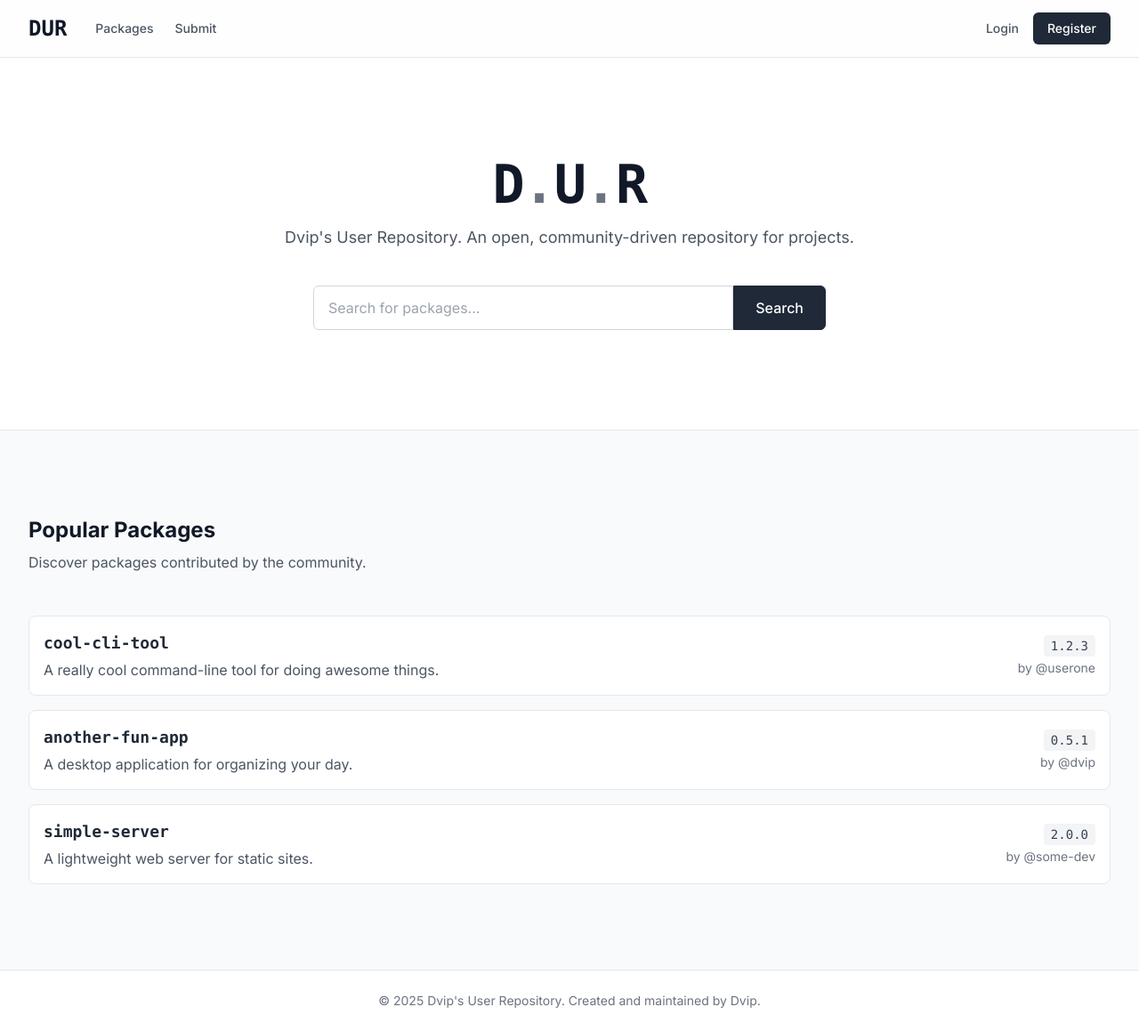
After one commit to dvip1/dur, a FastAPI app: template app/templates/home.html in a window 1280 px wide. The commit adds this page. Shown: the whole page at 89% size. Run offline with FastAPI, Linux system fonts and the light colour scheme; the template is opened without the code that fills it, so the values that code supplies are empty; parts of the project's set-up code (start-up, migrations or seed data) failed here and were passed over; some libraries are stand-ins or nearby versions.

Commit message:
add: home page

```diff
--- a/app/main.py
+++ b/app/main.py
@@ -3,8 +3,10 @@ from fastapi.staticfiles import StaticFiles
 from fastapi.templating import Jinja2Templates
 from app.core.config import STATIC_DIR, TEMPLATES_DIR
 from app.routes import auth
+from app.routes import home
 app = FastAPI()
 
 app.include_router(auth.router)
+app.include_router(home.router)
 app.mount("/static", StaticFiles(directory=STATIC_DIR), name="static")
 templates = Jinja2Templates(directory=TEMPLATES_DIR)
--- /dev/null
+++ b/app/static/styles/styles.css
@@ -0,0 +1,6 @@
+.body-container {
+    display: flex;
+    flex-direction: column;
+    justify-content: center;
+    align-items: center;
+}
--- /dev/null
+++ b/app/templates/home.html
@@ -0,0 +1,137 @@
+<!DOCTYPE html>
+<html lang="en">
+
+<head>
+    <meta charset="UTF-8">
+    <meta name="viewport" content="width=device-width, initial-scale=1.0">
+    <title>DUR - Dvip's User Repository</title>
+    <script src="https://cdn.tailwindcss.com"></script>
+    <link rel="preconnect" href="https://fonts.googleapis.com">
+    <link rel="preconnect" href="https://fonts.gstatic.com" crossorigin>
+    <link
+        href="https://fonts.googleapis.com/css2?family=Inter:wght@400;500;600;700&family=Source+Code+Pro:wght@400;500;700&display=swap"
+        rel="stylesheet">
+    <style>
+        body {
+            font-family: 'Inter', sans-serif;
+        }
+
+        .font-mono {
+            font-family: 'Source Code Pro', monospace;
+        }
+    </style>
+</head>
+
+<body class="bg-gray-50 text-gray-800">
+
+    <div class="flex flex-col min-h-screen">
+        <!-- Header -->
+        <header class="bg-white/80 backdrop-blur-md sticky top-0 z-10 border-b border-gray-200">
+            <div class="max-w-7xl mx-auto px-4 sm:px-6 lg:px-8">
+                <div class="flex justify-between items-center h-16">
+                    <div class="flex items-center space-x-8">
+                        <a href="#" class="text-2xl font-bold font-mono text-gray-900">DUR</a>
+                        <nav class="hidden md:flex space-x-6">
+                            <a href="#packages"
+                                class="text-gray-600 hover:text-gray-900 text-sm font-medium">Packages</a>
+                            <a href="#" class="text-gray-600 hover:text-gray-900 text-sm font-medium">Submit</a>
+                        </nav>
+                    </div>
+                    <div class="flex items-center space-x-4">
+                        <a href="/login" class="text-gray-600 hover:text-gray-900 text-sm font-medium">Login</a>
+                        <a href="/register"
+                            class="px-4 py-2 text-sm font-medium text-white bg-gray-800 rounded-md hover:bg-gray-900">Register</a>
+                    </div>
+                </div>
+            </div>
+        </header>
+
+        <!-- Main Content -->
+        <main class="flex-grow">
+            <!-- Search Section -->
+            <section class="py-20 sm:py-28 text-center bg-white border-b border-gray-200">
+                <div class="max-w-3xl mx-auto px-4 sm:px-6 lg:px-8">
+                    <h1 class="text-4xl font-extrabold tracking-tight text-gray-900 sm:text-5xl md:text-6xl font-mono">
+                        D<span class="text-gray-500">.</span>U<span class="text-gray-500">.</span>R
+                    </h1>
+                    <p class="mt-4 max-w-2xl mx-auto text-lg text-gray-600">
+                        Dvip's User Repository. An open, community-driven repository for projects.
+                    </p>
+                    <form action="/search" method="GET" class="mt-10 max-w-xl mx-auto">
+                        <div class="flex">
+                            <input type="search" name="q" placeholder="Search for packages..." required
+                                class="w-full px-4 py-3 text-base text-gray-900 border border-gray-300 rounded-l-md focus:ring-2 focus:ring-gray-800 focus:border-gray-800 focus:outline-none">
+                            <button type="submit"
+                                class="px-6 py-3 text-base font-medium text-white bg-gray-800 border border-gray-800 rounded-r-md hover:bg-gray-900 focus:outline-none focus:ring-2 focus:ring-gray-800">
+                                Search
+                            </button>
+                        </div>
+                    </form>
+                </div>
+            </section>
+
+            <!-- Packages Section -->
+            <section id="packages" class="py-20 sm:py-24">
+                <div class="max-w-7xl mx-auto px-4 sm:px-6 lg:px-8">
+                    <div class="text-left mb-12">
+                        <h2 class="text-2xl font-bold text-gray-900">Popular Packages</h2>
+                        <p class="mt-2 text-md text-gray-600">Discover packages contributed by the community.</p>
+                    </div>
+
+                    <div class="space-y-4">
+                        <!-- Package Item 1 -->
+                        <div
+                            class="bg-white border border-gray-200 rounded-lg p-4 flex justify-between items-center hover:shadow-sm transition-shadow">
+                            <div>
+                                <h3 class="font-mono text-lg font-semibold text-gray-800">cool-cli-tool</h3>
+                                <p class="text-gray-600 mt-1">A really cool command-line tool for doing awesome things.
+                                </p>
+                            </div>
+                            <div class="text-right">
+                                <span class="font-mono text-sm bg-gray-100 text-gray-700 px-2 py-1 rounded">1.2.3</span>
+                                <p class="text-sm text-gray-500 mt-1">by @userone</p>
+                            </div>
+                        </div>
+
+                        <!-- Package Item 2 -->
+                        <div
+                            class="bg-white border border-gray-200 rounded-lg p-4 flex justify-between items-center hover:shadow-sm transition-shadow">
+                            <div>
+                                <h3 class="font-mono text-lg font-semibold text-gray-800">another-fun-app</h3>
+                                <p class="text-gray-600 mt-1">A desktop application for organizing your day.</p>
+                            </div>
+                            <div class="text-right">
+                                <span class="font-mono text-sm bg-gray-100 text-gray-700 px-2 py-1 rounded">0.5.1</span>
+                                <p class="text-sm text-gray-500 mt-1">by @dvip</p>
+                            </div>
+                        </div>
+
+                        <!-- Package Item 3 -->
+                        <div
+                            class="bg-white border border-gray-200 rounded-lg p-4 flex justify-between items-center hover:shadow-sm transition-shadow">
+                            <div>
+                                <h3 class="font-mono text-lg font-semibold text-gray-800">simple-server</h3>
+                                <p class="text-gray-600 mt-1">A lightweight web server for static sites.</p>
+                            </div>
+                            <div class="text-right">
+                                <span class="font-mono text-sm bg-gray-100 text-gray-700 px-2 py-1 rounded">2.0.0</span>
+                                <p class="text-sm text-gray-500 mt-1">by @some-dev</p>
+                            </div>
+                        </div>
+                    </div>
+                </div>
+            </section>
+        </main>
+
+        <!-- Footer -->
+        <footer class="bg-white">
+            <div
+                class="max-w-7xl mx-auto py-6 px-4 sm:px-6 lg:px-8 text-center text-sm text-gray-500 border-t border-gray-200">
+                <p>&copy; 2025 Dvip's User Repository. Created and maintained by Dvip.</p>
+            </div>
+        </footer>
+    </div>
+
+</body>
+
+</html>
```
Also changed, not shown: app/routes/auth.py (+22 -46 lines), app/routes/home.py (added, +11 -0 lines), app/templates/login.html (+13 -4 lines), app/templates/register.html (+6 -1 lines), app/static/styles.css (deleted).
